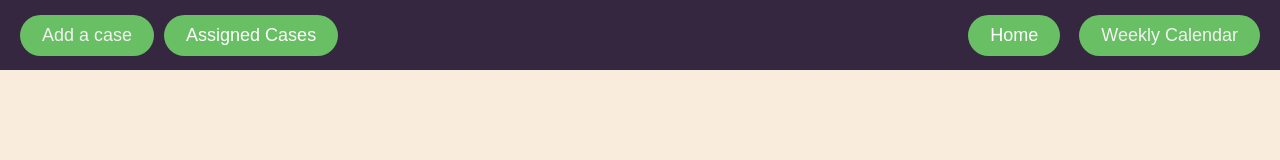
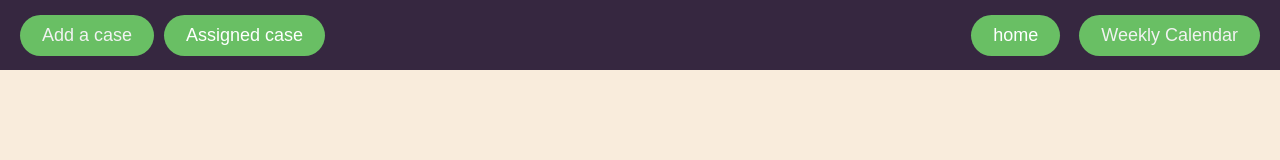
Before and after one commit to tanyaarora2/Team4-CodeToGive, a React (Create React App) app in the folder Frontend/: page /DashboardSocial in a window 1280 px wide. Shown: the top 160 px of the page. Built offline with nearby package versions, Linux system fonts and the light colour scheme.

Commit message:
navbar updation

```diff
--- a/Frontend/src/components/Navbar/Navbar.js
+++ b/Frontend/src/components/Navbar/Navbar.js
@@ -2,7 +2,7 @@ import React, { useState } from "react";
 import { Link } from "react-router-dom";
 import "./Navbar.css";
 
-function Navbar() {
+function Navbar({ hindi, setHindi }) {
   const [isDropdownOpen, setIsDropdownOpen] = useState(false);
   const [isDropdownOpen2, setIsDropdownOpen2] = useState(false);
   const toggleDropdown = () => {
--- a/Frontend/src/scenes/dashboard-social/index.js
+++ b/Frontend/src/scenes/dashboard-social/index.js
@@ -21,7 +21,7 @@ const DashboardSocial = () => {
             Add a case
           </button>
           <div className="NavBtn  Navbtnlink">
-            <NavBtnLink to="/AssignedCases">Assigned Cases</NavBtnLink>
+            <NavBtnLink to="/AssignedCases">Assigned case</NavBtnLink>
           </div>
           {showForm && (
             <div className="form-overlay">
@@ -37,7 +37,7 @@ const DashboardSocial = () => {
           {/* <button className="NavBtn Navbtnlink"></button>  */}
           {/* </div> */}
           <div className="NavBtn  Navbtnlink">
-            <NavBtnLink to="/">Home</NavBtnLink>
+            <NavBtnLink to="/">home</NavBtnLink>
           </div>
           <button
             className="NavBtn Navbtnlink"
```
